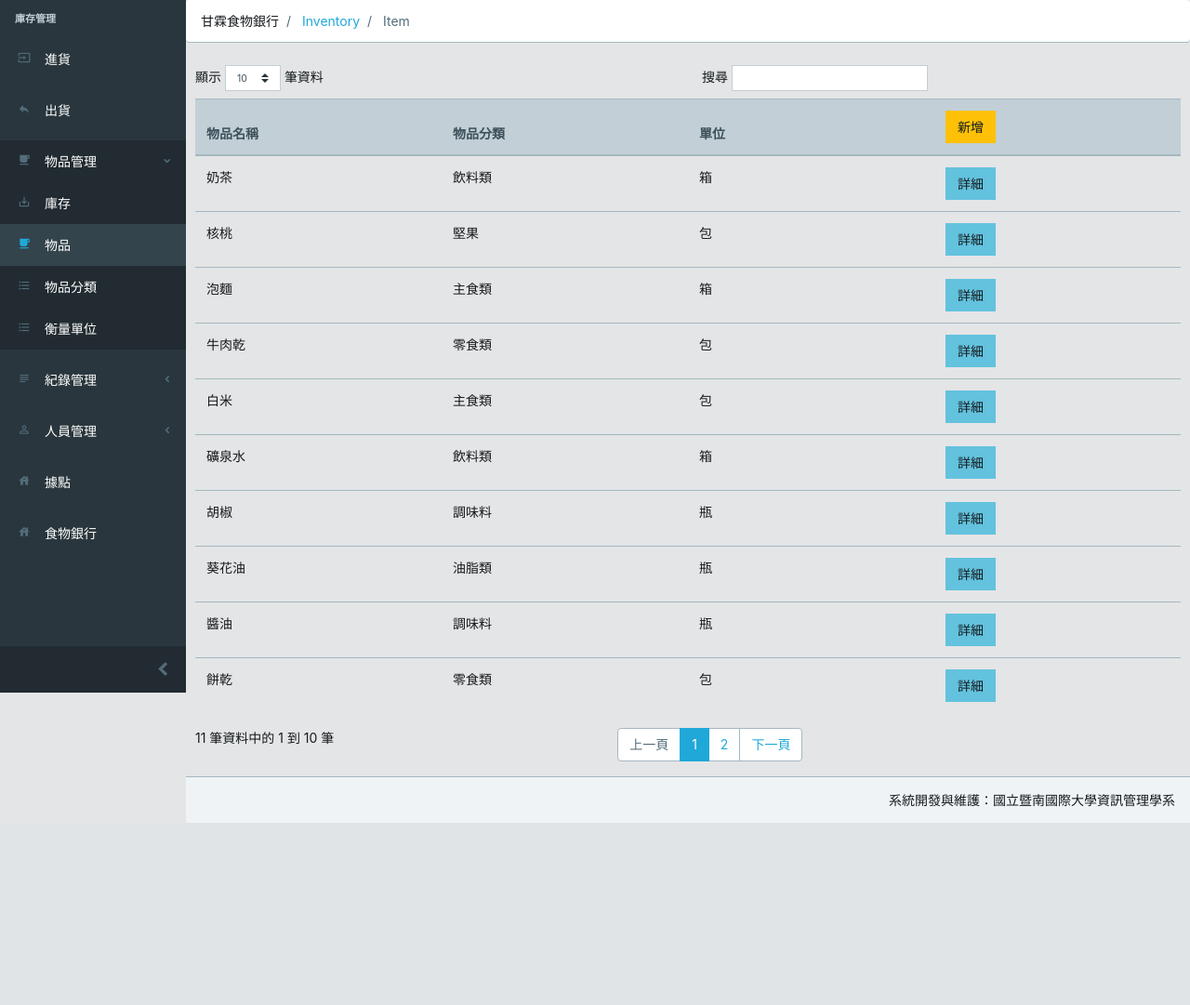
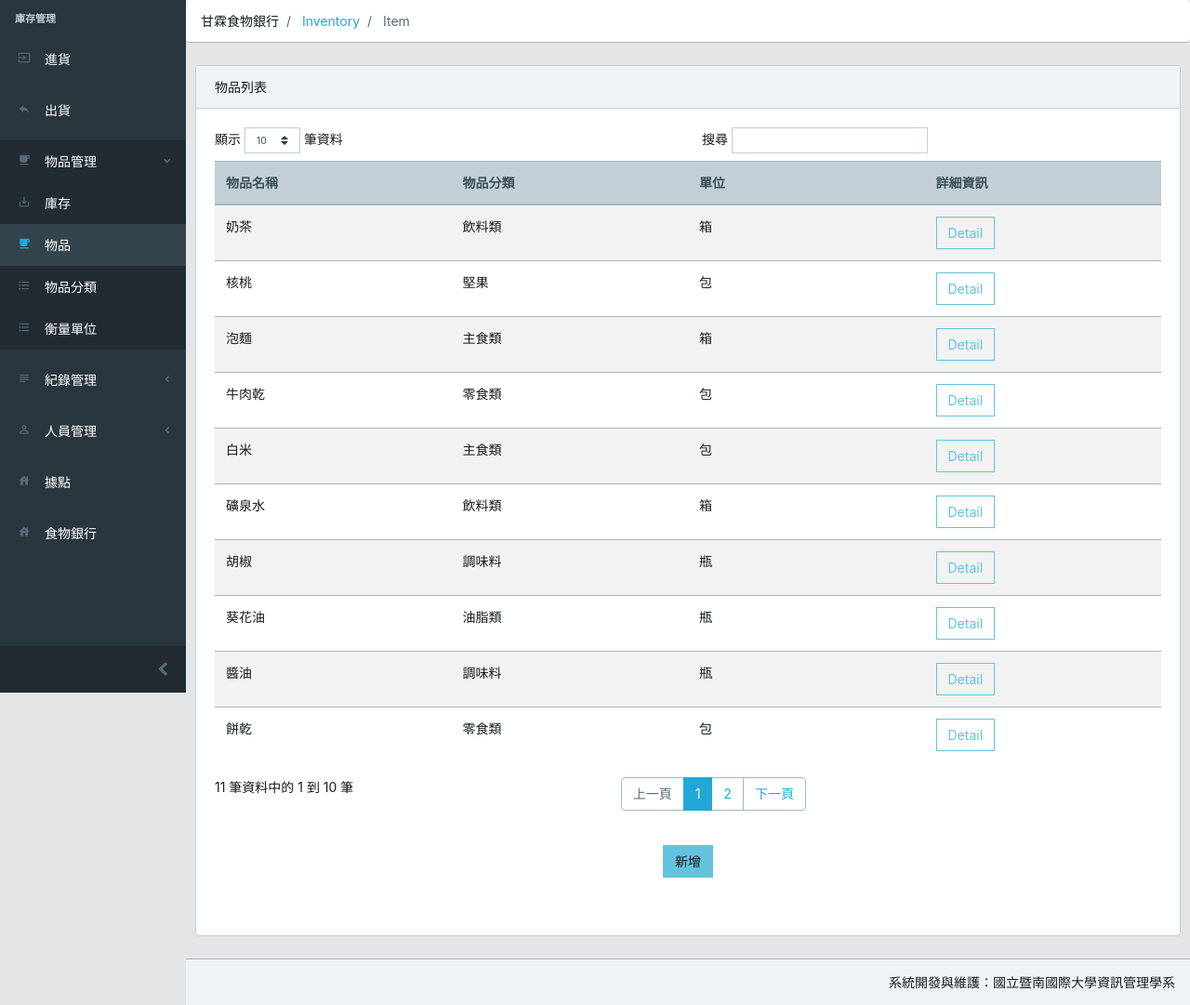
Before and after one commit to bryanhsu00/foodbank, a Django app: page /inventory/read/Item in a window 1280 px wide. Shown: the part 55-1136 px from the top of the page at 93% size. Before the commit the page ends 940 px from the top, so only its background shows below. Run offline with Django 3.2, Linux system fonts and the light colour scheme; data comes from the database, SQL or seed files in the repository; some libraries are stand-ins or nearby versions.

Commit message:
inventory read page datatable

```diff
--- a/templates/inventory/read.html
+++ b/templates/inventory/read.html
@@ -23,7 +23,11 @@
 {% endblock %}
 
 {% block main %}
-<table class="table" id="mytable">
+<div class="card">
+    <div class="card-header">物品列表</div>
+    <div class="card-body">
+        <div class="table-responsive">
+            <table class="table table-responsive-sm table-striped" id="mytable">
                 <thead class="thead-light">
                     <tr>
                     {% for key, value in object_list.0.items %}
@@ -32,8 +36,7 @@
                         {% endif %}
                     {% endfor %}
                         <th>
-                <a href="/inventory/create/{{ model_name }}"
-                class="btn btn-warning" role="button">新增</a>
+                            詳細資訊
                         </th>
                     </tr>
                 </thead>
@@ -47,12 +50,22 @@
                     {% endfor %}
                         <td>
                             <a href="/inventory/detail/{{ model_name }}/{{ object.ID }}"
-                    class="btn btn-info" role="button">詳細</a>
+                                class="btn btn-outline-info" role="button">Detail</a>
                         </td>
                     </tr>
                 {% endfor %}
                 </tbody>
             </table>
+            <br/>
+        <center>
+            <a href="/inventory/create/{{ model_name }}" class="btn btn-info" role="button">新增</a>
+        </center>
+        <br/>
+        <br/>
+        </div>
+
+    </div>
+</div>
 {% endblock %}
 
 {% block customized_js %}
```
Lines whose indentation alone changed are shown as unchanged.
